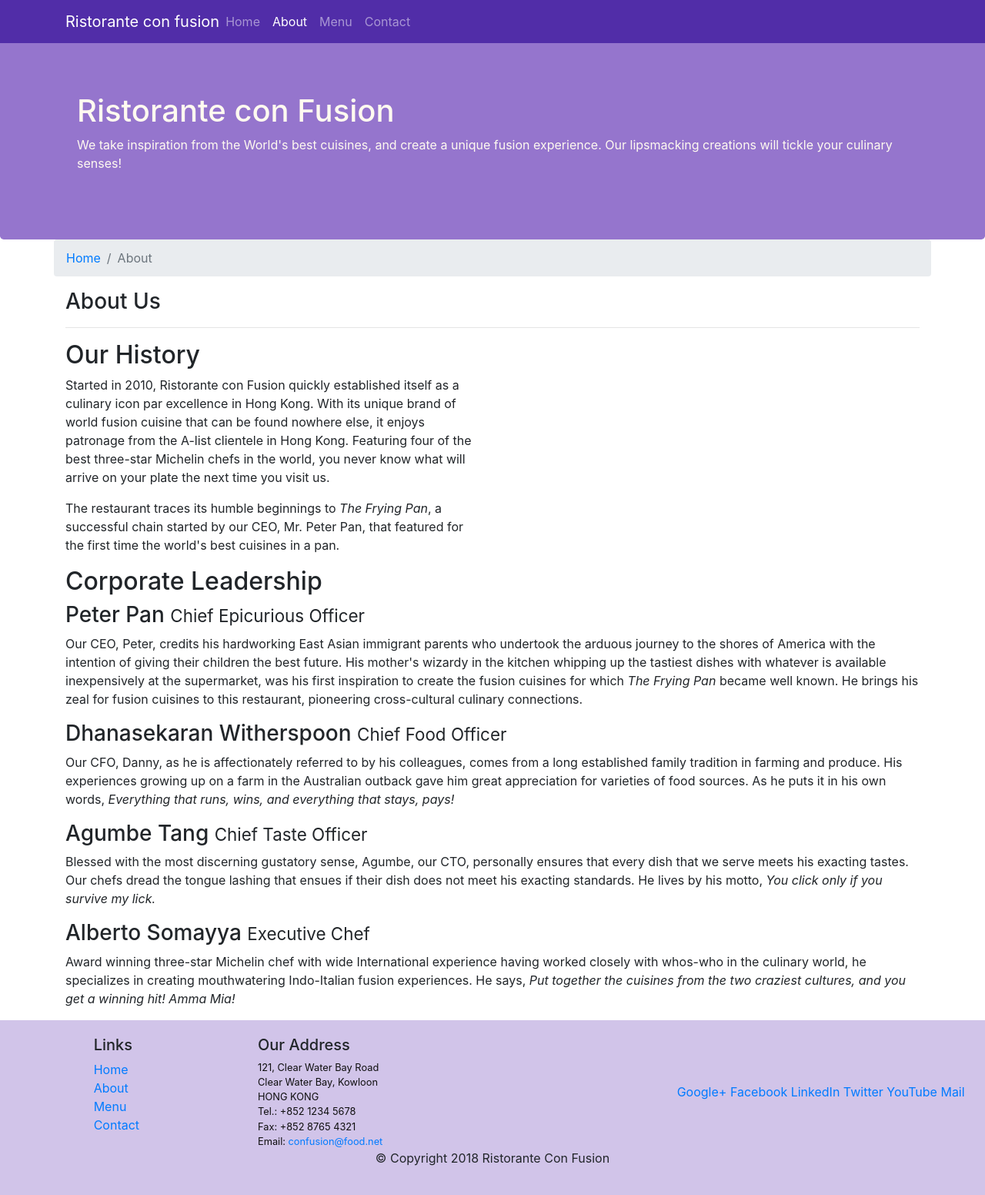
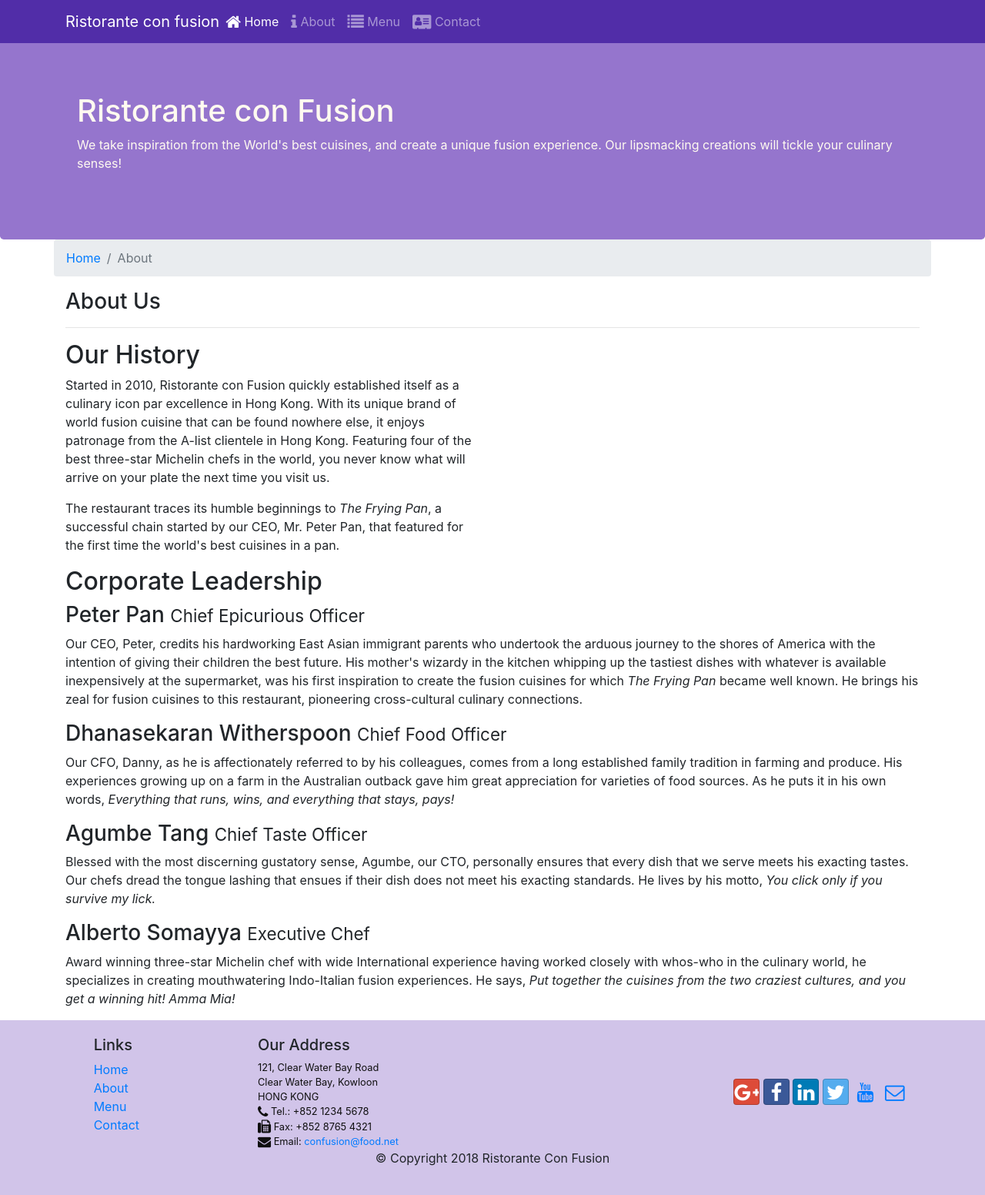
Before and after one commit to vrishabhparmar/MyBootstrapProject, a website: page aboutus.html in a window 1280 px wide. Shown: the whole page at 77% size. Drawn offline with nearby package versions, Linux system fonts and the light colour scheme.

Commit message:
icon fonts

```diff
--- a/aboutus.html
+++ b/aboutus.html
@@ -11,6 +11,8 @@
 
      <!-- Bootstrap CSS -->
      <link rel="stylesheet" href="node_modules/bootstrap/dist/css/bootstrap.min.css">
+     <link rel="stylesheet" href="node_modules/font-awesome/css/font-awesome.min.css">
+     <link rel="stylesheet" href="node_modules/bootstrap-social/bootstrap-social.css">
      <link rel="stylesheet" href="css/style.css">
 </head>
 
@@ -25,10 +27,10 @@
                     <a class="navbar-brand mr-auto" href="#">Ristorante con fusion</a>
                     <div class="collapse navbar-collapse" id="Navbar">
                             <ul class="navbar-nav mr-auto">
-                                    <li class="nav-item "><a class="nav-link" href="./index.html">Home</a></li>
-                                    <li class="nav-item active"><a class="nav-link" href="#">About</a></li>
-                                    <li class="nav-item "><a class="nav-link" href="#">Menu</a></li>
-                                    <li class="nav-item "><a class="nav-link" href="#">Contact</a></li>
+                                    <li class="nav-item active"><a class="nav-link" href="./index.html"><span class="fa fa-home fa-lg"></span> Home</a></li>
+                                    <li class="nav-item "><a class="nav-link" href="#"><span class="fa fa-info fa-lg"></span> About</a></li>
+                                    <li class="nav-item "><a class="nav-link" href="#"><span class="fa fa-list fa-lg"></span> Menu</a></li>
+                                    <li class="nav-item "><a class="nav-link" href="#"><span class="fa fa-address-card fa-lg"></span> Contact</a></li>
                                 </ul>
                     </div>
 
@@ -105,20 +107,20 @@
 		              121, Clear Water Bay Road<br>
 		              Clear Water Bay, Kowloon<br>
 		              HONG KONG<br>
-		              Tel.: +852 1234 5678<br>
-		              Fax: +852 8765 4321<br>
-		              Email: <a href="mailto:confusion@food.net">confusion@food.net</a>
+		           <span class="fa fa-phone fa-lg"></span>  Tel.: +852 1234 5678<br>
+		           <span class="fa fa-fax fa-lg"></span>   Fax: +852 8765 4321<br>
+		           <span class="fa fa-envelope fa-lg"></span>   Email: <a href="mailto:confusion@food.net">confusion@food.net</a>
 		           </address>
                 </div>
                 <div class="col-12 col-sm-4 align-self-center">
-                    <div class="text-center">
-                        <a href="http://google.com/+">Google+</a>
-                        <a href="http://www.facebook.com/profile.php?id=">Facebook</a>
-                        <a href="http://www.linkedin.com/in/">LinkedIn</a>
-                        <a href="http://twitter.com/">Twitter</a>
-                        <a href="http://youtube.com/">YouTube</a>
-                        <a href="mailto:">Mail</a>
-                    </div>
+                        <div class="text-center" >
+                                <a class=" btn btn-social-icon btn-google" href="http://google.com/+"><span class="fa fa-google-plus fa-lg"></span></a>
+                                <a class=" btn btn-social-icon btn-facebook" href="http://www.facebook.com/profile.php?id="><span class="fa fa-facebook fa-lg"></span></a>
+                                <a class=" btn btn-social-icon btn-linkedin" href="http://www.linkedin.com/in/"><span class="fa fa-linkedin fa-lg"></span></a>
+                                <a class=" btn btn-social-icon btn-twitter" href="http://twitter.com/"><span class="fa fa-twitter fa-lg"></span></a>
+                                <a class=" btn btn-social-icon btn-youtube" href="http://youtube.com/"><span class="fa fa-youtube fa-lg"></span></a>
+                                <a class=" btn btn-social-icon" href="mailto:"><span class="fa fa-envelope-o fa-lg"></span></a>
+                            </div>
                 </div>
            </div>
            <div class="row justify-content-center">
--- a/package.json
+++ b/package.json
@@ -15,6 +15,8 @@
   },
   "dependencies": {
     "bootstrap": "^4.0.0",
+    "bootstrap-social": "^5.1.1",
+    "font-awesome": "^4.7.0",
     "jquery": "^3.3.1",
     "popper.js": "^1.12.9"
   }
```
Also changed, not shown: index.html (+16 -14 lines), 1 other file.
